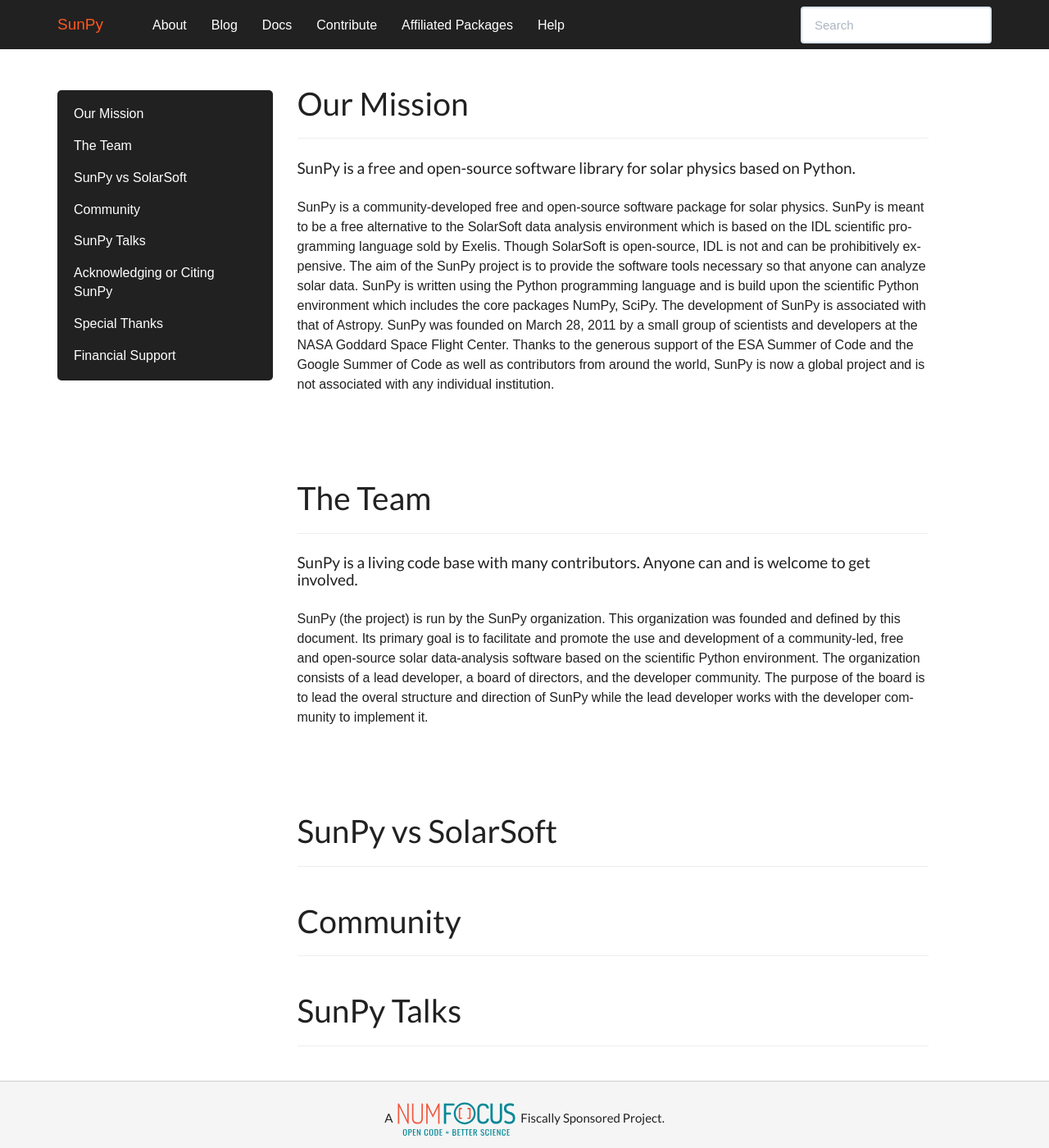
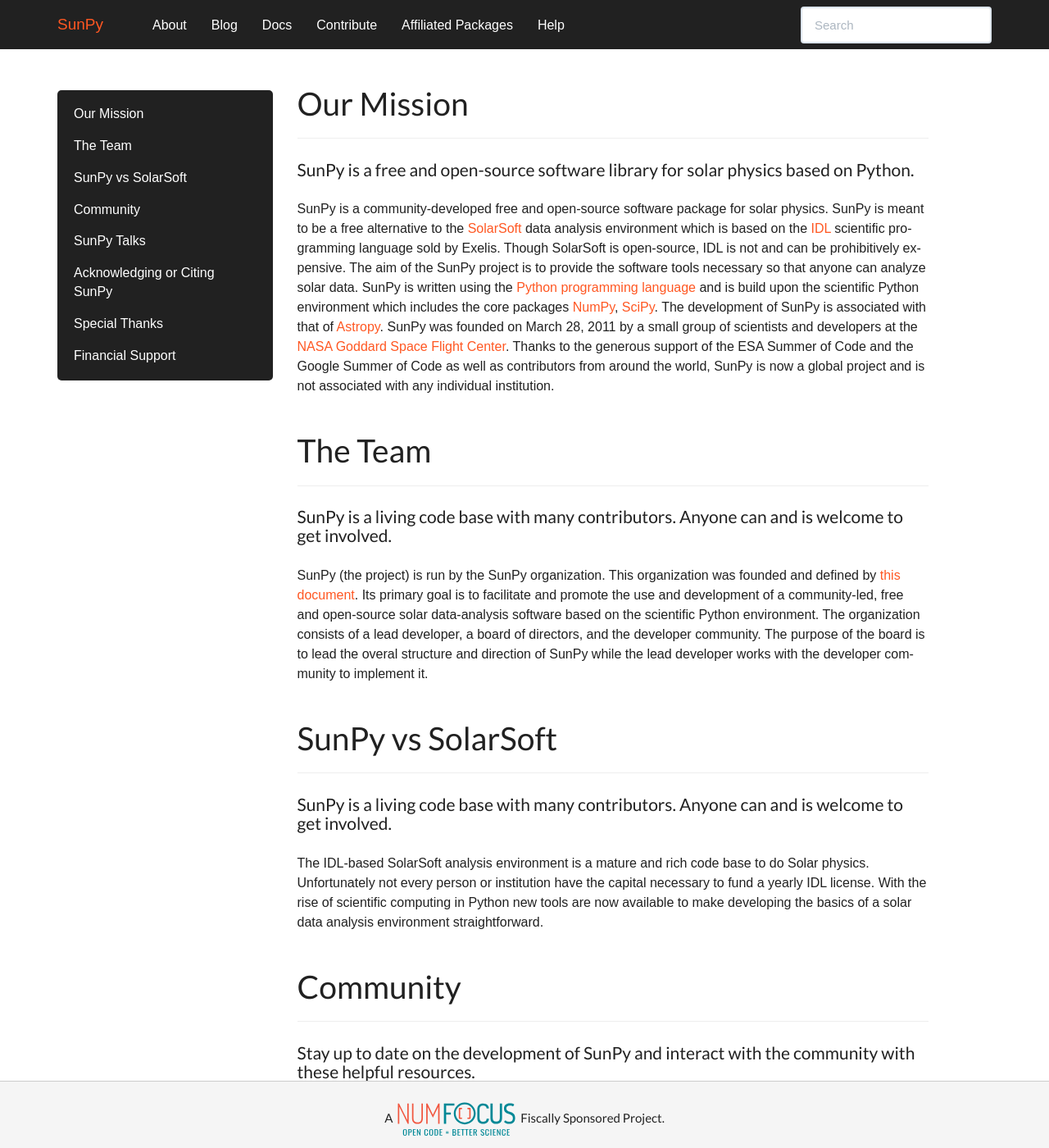
Before and after one commit to sunpy/sunpy.org, a Sphinx documentation site: the page built from source/about.rst, in a window 1280 px wide and 1400 px high. Shown: the whole window at 82% size. Built offline with Sphinx 7.4.7, drawn with Linux system fonts in a browser that asks for light colours; some of the changed text lies outside the part shown.

Commit message:
Some of the contents are added on the about section

```diff
--- a/source/_static/style.css
+++ b/source/_static/style.css
@@ -12,16 +12,22 @@
 	font-family: 'Source Sans Pro', sans-serif;
 	src: url('fonts/SourceSansPro-Bold.ttf');
 }
+a {
+	color: #FF5722;
+}
+a:hover {
+	color: #DD2C00;
+}
 h1 {
 	margin-top: 45px;
 }
 h4 {
 	font-weight: 300;
 	padding: 15px 0px 15px 0px;
+	font-size: 21px;
 }
 p.content  {
 	line-height: 24px;
-	padding-bottom: 60px;
 }
 /*Navbar*/
 .navbar {
--- a/source/about.rst
+++ b/source/about.rst
@@ -14,9 +14,22 @@
       </style>
       <div class="divider"></div>
    		<h4>SunPy is a free and open-source software library for solar physics based on Python.</h4>
-      <p class="content">
-        SunPy is a community-developed free and open-source software package for solar physics. SunPy is meant to be a free alternative to the SolarSoft data analysis environment which is based on the IDL scientific programming language sold by Exelis. Though SolarSoft is open-source, IDL is not and can be prohibitively expensive. The aim of the SunPy project is to provide the software tools necessary so that anyone can analyze solar data. SunPy is written using the Python programming language and is build upon the scientific Python environment which includes the core packages NumPy, SciPy. The development of SunPy is associated with that of Astropy. SunPy was founded on March 28, 2011 by a small group of scientists and developers at the NASA Goddard Space Flight Center. Thanks to the generous support of the ESA Summer of Code and the Google Summer of Code as well as contributors from around the world, SunPy is now a global project and is not associated with any individual institution.
-      </p>
+     	<p class="content">
+	        SunPy is a community-developed free and open-source software package for solar physics. SunPy is meant to be a free alternative to the
+	        <a href="http://www.lmsal.com/solarsoft/">SolarSoft</a>
+	        data analysis environment which is based on the
+	        <a href="http://harrisgeospatial.com/ProductsandTechnology/Software/IDL.aspx">IDL</a>
+	        scientific programming language sold by Exelis. Though SolarSoft is open-source, IDL is not and can be prohibitively expensive. The aim of the SunPy project is to provide the software tools necessary so that anyone can analyze solar data. SunPy is written using the
+	        <a href="https://www.python.org/">Python programming language</a>
+	        and is build upon the scientific Python environment which includes the core packages
+	        <a href="http://www.numpy.org/">NumPy</a>,
+	        <a href="https://www.scipy.org/">SciPy</a>.
+	        The development of SunPy is associated with that of
+	        <a href="http://www.astropy.org/">Astropy</a>.
+	        SunPy was founded on March 28, 2011 by a small group of scientists and developers at the
+	        <a href="https://www.nasa.gov/centers/goddard/home/">NASA Goddard Space Flight Center</a>.
+	        Thanks to the generous support of the ESA Summer of Code and the Google Summer of Code as well as contributors from around the world, SunPy is now a global project and is not associated with any individual institution.
+     	</p>
     </embed>
 
 The Team
@@ -27,9 +40,11 @@
     <embed>
       <div class="divider"></div>
    		<h4>SunPy is a living code base with many contributors. Anyone can and is welcome to get involved.</h4>
-      <p class="content">
-        SunPy (the project) is run by the SunPy organization. This organization was founded and defined by this document. Its primary goal is to facilitate and promote the use and development of a community-led, free and open-source solar data-analysis software based on the scientific Python environment. The organization consists of a lead developer, a board of directors, and the developer community. The purpose of the board is to lead the overal structure and direction of SunPy while the lead developer works with the developer community to implement it.
-      </p>
+      	<p class="content">
+	      SunPy (the project) is run by the SunPy organization. This organization was founded and defined by
+	      <a href="https://github.com/sunpy/sunpy-SEP/blob/master/SEP-0002.md">this document</a>.
+	      Its primary goal is to facilitate and promote the use and development of a community-led, free and open-source solar data-analysis software based on the scientific Python environment. The organization consists of a lead developer, a board of directors, and the developer community. The purpose of the board is to lead the overal structure and direction of SunPy while the lead developer works with the developer community to implement it.
+     	</p>
     </embed>
 
 SunPy vs SolarSoft
@@ -39,6 +54,10 @@
 
     <embed>
       <div class="divider"></div>
+      	<h4>SunPy is a living code base with many contributors. Anyone can and is welcome to get involved.</h4>
+      	<p class="content">
+      	  The IDL-based SolarSoft analysis environment is a mature and rich code base to do Solar physics. Unfortunately not every person or institution have the capital necessary to fund a yearly IDL license. With the rise of scientific computing in Python new tools are now available to make developing the basics of a solar data analysis environment straightforward.
+      	</p>
     </embed>
 
 Community
@@ -48,6 +67,31 @@
 
     <embed>
       <div class="divider"></div>
+      <h4>Stay up to date on the development of SunPy and interact with the community with these helpful resources.</h4>
+      <p class="content">
+      	Anyone can and is welcome to get involved. Many methods of interactions are provide and please refer to our
+        <a href="https://github.com/sunpy/sunpy/wiki/Code-of-Conduct">Code of Conduct</a>.
+      	  <ul>
+	      	<li>Read and subscribe to
+	      		<a href="#">The SunPy Blog</a>
+	      	</li>
+	      	<li>Subscribe to the
+	      		<a href="https://groups.google.com/forum/#!forum/sunpy">SunPy Mailing List</a>
+	      	</li>
+	      	<li>Join us on github and add a feature request or bug report to our
+	      		<a href="https://github.com/sunpy/sunpy/issues">issue list</a>
+	      	</li>
+	      	<li>Chat with fellow SunPy users or developers on
+	      		<a href="http://matrix.org/">matrix.org</a>, in the
+	      		<a href="https://riot.im/app/#/room/#sunpy-general:matrix.org">#sunpy-general</a>
+	      	</li>
+	      	<li>Join us at one of our weekly meetings. Check out
+	      		<a href="https://calendar.google.com/calendar/embed?src=g9c9eakg98b5cbogd7m5ta6h8s@group.calendar.google.com&pli=1">our calendar </a>
+	      		to find the next one.
+	      	</li>
+      	  </ul>
+      	We are looking forward to meeting you!
+      </p>
     </embed>
 
 SunPy Talks
@@ -57,6 +101,10 @@
 
     <embed>
       <div class="divider"></div>
+      <h4>The SunPy community has presentated their work in various workshops over the years.</h4>
+      <p class="content">
+        Most of them include talks about the core of the SunPy library, the organisation and its goals. Some of these talks from workshops such as Python in Astronomy (2016) and Scipy (2013) are listed below.
+      </p>
     </embed>
 
 Acknowledging or Citing SunPy
@@ -66,6 +114,34 @@
 
     <embed>
       <div class="divider"></div>
+      <h4>If you have used SunPy in your scientific work we would appreciate it if you would acknowledge it.</h4>
+      <p class="content">
+        The continued growth and development of SunPy is dependent on the community being aware of the use SunPy. If you use SunPy, we therefore ask that you acknowledge SunPy appropriately in a publication or presentation (poster or talk).
+		<ul>
+        	<li>
+        		<b>For a publication</b>, we recommend the following line be added to the conclusion or acknowledgements
+        		<br></br>
+        		<i>This research has made use of SunPy, an open-source and free community-developed solar data analysis package written in Python (citation).</i>
+        		<br></br>
+        		where the citation is to the
+        		<a href="http://iopscience.iop.org/article/10.1088/1749-4699/8/1/014009">SunPy v0.5 paper</a> /
+        		<a href="https://arxiv.org/abs/1505.02563">arXiv (open access)</a>
+        		<a href="#">(Bib reference)</a>
+        		If the journal allows please also include a link to sunpy.org. If you have the time please email us to let us know about your paper as we maintain a
+        		<a href="https://www.zotero.org/groups/162143/sunpy_-_python_for_solar_physicists">public list</a> of papers on
+        		<a href="https://www.zotero.org/">Zotero</a>.
+        	</li>
+        	<li>
+        		<b>For a poster, talks, or project websites</b>, please include the
+        		<a href="https://github.com/sunpy/sunpy-logo/blob/master/sunpy_logo_portrait_powered.svg">Sunpy logo</a>
+        		on the title, conclusion slide, or about page. For websites please link the image to sunpy.org.
+        		<br></br>
+        		Other versions of the logo are available in the
+        		<a href="https://github.com/sunpy/sunpy-logo/">sunpy-logo repository</a>.
+        	</li>
+        </ul>
+        Thank you, in advance, for your support.
+      </p>
     </embed>
 
 Special Thanks
```
